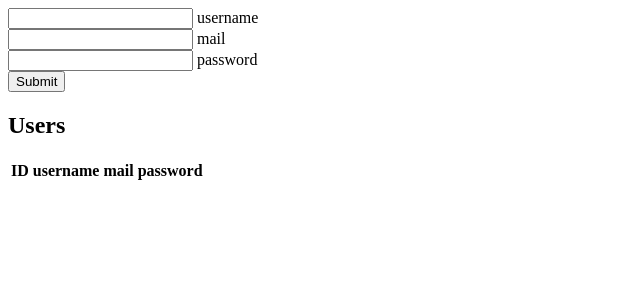
After one commit to GuillaumeVanneste/heroes-of-knowledge, a PHP site: template views/pages/signUp.php in a window 1280 px wide. The commit adds this page. Shown: the top 300 px of the page, without its empty margins (0-640 px from the left). Run offline with PHP 8.4, Linux system fonts and the light colour scheme; the template is opened without the code that fills it: most values are stand-ins (such as "Sample title", 1, 10 or a date in 2020); lists and menus that the app fills with data are empty.

Commit message:
Add user SignIn Page and SignUp Page

```diff
--- /dev/null
+++ b/includes/handle_form_Crea.php
@@ -0,0 +1,72 @@
+<?php
+    echo '<pre>';
+    //var_dump($_POST);
+    echo '</pre>';
+
+    $errorMessages = [];
+    $successMessages = [];
+    $page = !empty($_GET["page"]) ? $_GET["page"] : '';
+    $id = !empty($_GET["id"]) ? $_GET["id"] : '';
+
+    // Form sent
+    if(!empty($_POST)) // si il est envoyé
+    {
+
+        // Retrieve form data
+        $username = trim($_POST['username']);
+        $mail = trim($_POST['mail']);
+        $password = trim($_POST['password']);// rebot âge et garde les valeurs
+                                              // same
+
+        // Test errors
+        if(empty($username))
+        {
+            $errorMessages[] = 'Missing username';
+        }
+        else if(empty($mail))
+        {
+            $errorMessages[] = 'Missing mail';
+        }
+
+
+        // Success
+        if(empty($errorMessages))
+        {
+
+            $prepare = $pdo->prepare('
+            INSERT INTO
+                  connection (username, mail, password)
+            VALUES(:username, :mail, :password)
+           ');
+
+            $passwordHash = md5($password);
+
+            $prepare->bindValue('username', $username);
+            $prepare->bindValue('mail', $mail);
+            $prepare->bindValue('password', $passwordHash);
+
+
+
+            $prepare->execute();
+
+            $successMessages[] = 'User registered';
+
+            $_POST['username'] = '';
+            $_POST['mail'] = '';
+            $_POST['password'] = '';
+        }
+    }
+    else
+    {
+        $_POST['username'] = '';  // si y a rien d'envoyé
+        $_POST['mail'] = '';
+        $_POST['password'] = '';
+    }
+
+
+
+        if ($page == 'delete')
+    {
+        $prepare = $pdo->prepare('DELETE FROM connection WHERE id = '.$id);
+        $execute = $prepare->execute();
+    }
--- /dev/null
+++ b/views/pages/signUp.php
@@ -0,0 +1,57 @@
+<?php
+    include 'includes/handle_form_Crea.php';
+
+    $query = $pdo->query('SELECT * FROM connection');
+    $connection = $query->fetchALL();
+
+?>
+
+
+
+    <?php foreach($errorMessages as $message): ?>
+        <p style="color: red;"><?= $message ?></p>
+    <?php endforeach; ?>
+
+    <?php foreach($successMessages as $message): ?>
+        <p style="color: green;"><?= $message ?></p>
+    <?php endforeach; ?>
+
+    <form action="#" method="post">
+        <input id="username" type="text" name="username" value="<?= $_POST['username'] ?>">
+        <label for="username">username</label>
+
+        <br>
+
+        <input id="mail" type="mail" name="mail" value="<?= $_POST['mail'] ?>">
+        <label for="mail">mail</label>
+
+        <br>
+
+        <input id="password" type="password" name="password" value="<?= $_POST['password'] ?>">
+        <label for="password">password</label>
+
+        <br>
+
+
+        <input type="submit">
+    </form>
+
+      <h2>Users</h2>
+
+    <table>
+        <tr>
+            <th>ID</th>
+            <th>username</th>
+            <th>mail</th>
+            <th>password</th>
+        </tr>
+      <?php foreach($connection as $_user): ?>
+        <tr>
+            <td><?= $_user->id ?></td>
+            <td><?= $_user->username ?></td>
+            <td><?= $_user->mail ?></td>
+            <td><?= $_user->password ?></td>
+            <td><a href="index.php?page=delete&id=<?= $_user->id ?>" title="delete" >X </a></td>
+        </tr>
+      <?php endforeach; ?>
+    </table>
```
Also changed, not shown: includes/config.php (added, +19 -0 lines), includes/handle_form_Co.php (added, +63 -0 lines), index.php (+8 -2 lines), views/pages/signIn.php (added, +52 -0 lines).
